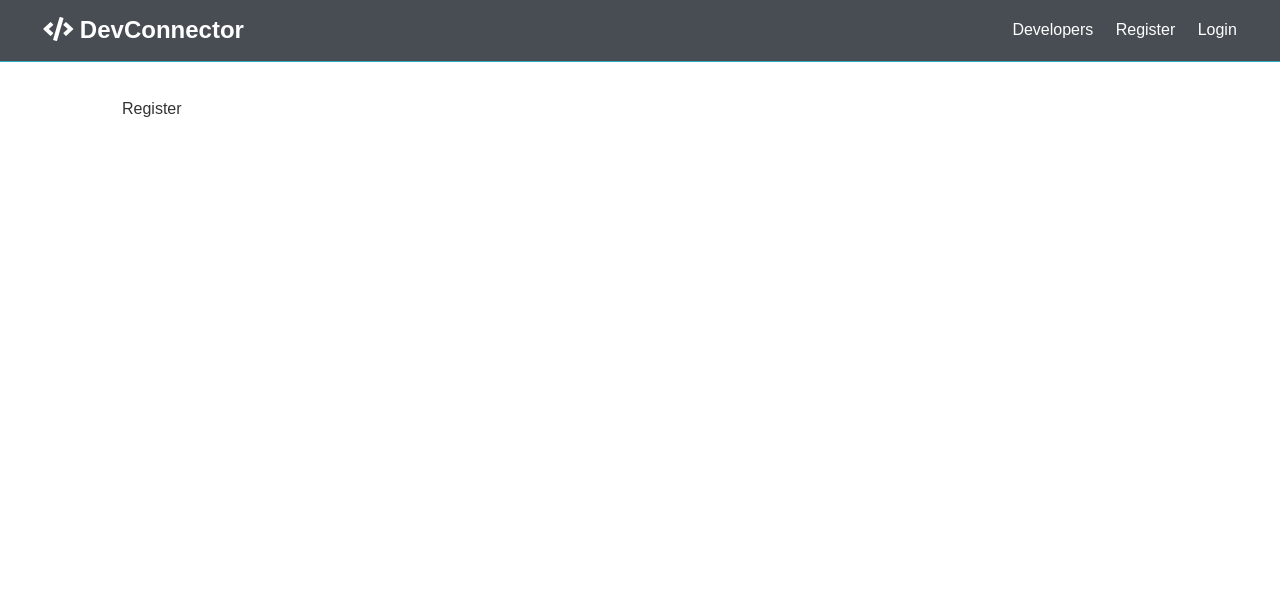
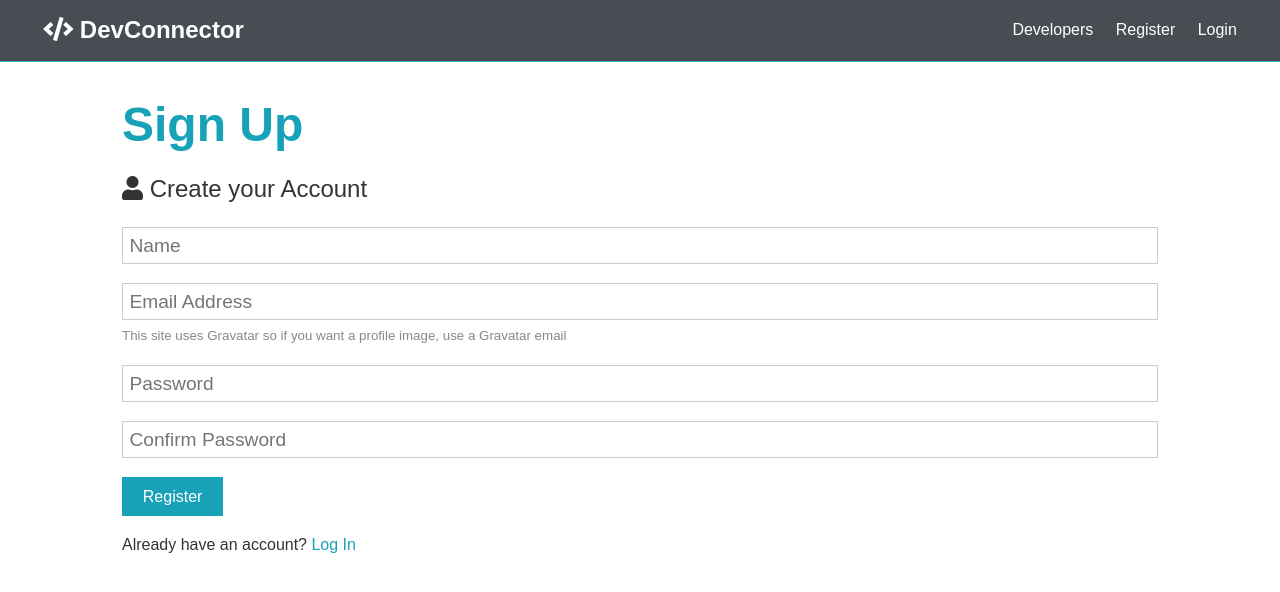
Before and after one commit to zovitch/devConnector2, a React (Create React App) app in the folder client/: page /register in a window 1280 px wide. Shown: the top 592 px of the page. Built offline with nearby package versions, Linux system fonts and the light colour scheme; the HTML template or start-up script is replaced by a standard one.

Commit message:
Create forms for Login and Register
typo

```diff
--- a/client/src/components/auth/Login.js
+++ b/client/src/components/auth/Login.js
@@ -1,7 +1,59 @@
-import React from 'react';
+import React, { Fragment, useState } from 'react';
+import { Link } from 'react-router-dom';
 
-const login = () => {
-  return <div>Login</div>;
+const Login = () => {
+  const [formData, setFormData] = useState({
+    email: '',
+    password: '',
+  });
+
+  const { email, password } = formData;
+
+  const onChange = (e) =>
+    setFormData({
+      ...formData,
+      [e.target.name]: e.target.value,
+    });
+
+  const onSubmit = async (e) => {
+    e.preventDefault();
+    console.log('SUCCESS');
+  };
+
+  return (
+    <Fragment>
+      <h1 className='large text-primary'>Sign In</h1>
+      <p className='lead'>
+        <i className='fas fa-user'></i> Sign into your Account
+      </p>
+      <form className='form' onSubmit={(e) => onSubmit(e)}>
+        <div className='form-group'>
+          <input
+            type='email'
+            placeholder='Email Address'
+            name='email'
+            value={email}
+            onChange={(e) => onChange(e)}
+            required
+          />
+        </div>
+        <div className='form-group'>
+          <input
+            type='password'
+            placeholder='Password'
+            name='password'
+            minLength='6'
+            value={password}
+            onChange={(e) => onChange(e)}
+          />
+        </div>
+        <input type='submit' className='btn btn-primary' value='Login' />
+      </form>
+      <p className='my-1'>
+        Don't have an account? <Link to='/register'> Sign Up </Link>
+      </p>
+    </Fragment>
+  );
 };
 
-export default login;
+export default Login;
--- a/client/src/components/auth/Register.js
+++ b/client/src/components/auth/Register.js
@@ -1,7 +1,110 @@
-import React from 'react';
+import React, { Fragment, useState } from 'react';
+import { Link } from 'react-router-dom';
+// import axios from 'axios';
 
 const Register = () => {
-  return <div>Register</div>;
+  const [formData, setFormData] = useState({
+    name: '',
+    email: '',
+    password: '',
+    password2: '',
+  });
+
+  const { name, email, password, password2 } = formData;
+
+  const onChange = (e) =>
+    setFormData({
+      ...formData,
+      [e.target.name]: e.target.value,
+    });
+
+  const onSubmit = async (e) => {
+    e.preventDefault();
+    if (password !== password2) {
+      console.log('Passwords do not match');
+    } else {
+      console.log('SUCCESS');
+      //below is example how to do, but we will use redux for that so, not needed anymore
+      // const newUser = {
+      //   name,
+      //   email,
+      //   password,
+      // };
+
+      // try {
+      //   const config = {
+      //     headers: {
+      //       'Content-Type': 'application/json',
+      //     },
+      //   };
+      //   const body = JSON.stringify(newUser);
+
+      //   const res = await axios.post('/api/users', body, config);
+      //   console.log(res.data);
+      // } catch (err) {
+      //   console.error(err.response.data);
+      // }
+    }
+  };
+
+  return (
+    <Fragment>
+      <h1 className='large text-primary'>Sign Up</h1>
+      <p className='lead'>
+        <i className='fas fa-user'></i> Create your Account
+      </p>
+      <form className='form' onSubmit={(e) => onSubmit(e)}>
+        <div className='form-group'>
+          <input
+            type='text'
+            placeholder='Name'
+            name='name'
+            value={name}
+            onChange={(e) => onChange(e)}
+            required
+          />
+        </div>
+        <div className='form-group'>
+          <input
+            type='email'
+            placeholder='Email Address'
+            name='email'
+            value={email}
+            onChange={(e) => onChange(e)}
+            required
+          />
+          <small className='form-text'>
+            This site uses Gravatar so if you want a profile image, use a
+            Gravatar email
+          </small>
+        </div>
+        <div className='form-group'>
+          <input
+            type='password'
+            placeholder='Password'
+            name='password'
+            minLength='6'
+            value={password}
+            onChange={(e) => onChange(e)}
+          />
+        </div>
+        <div className='form-group'>
+          <input
+            type='password'
+            placeholder='Confirm Password'
+            name='password2'
+            minLength='6'
+            value={password2}
+            onChange={(e) => onChange(e)}
+          />
+        </div>
+        <input type='submit' className='btn btn-primary' value='Register' />
+      </form>
+      <p className='my-1'>
+        Already have an account? <Link to='/login'> Log In </Link>
+      </p>
+    </Fragment>
+  );
 };
 
 export default Register;
```
